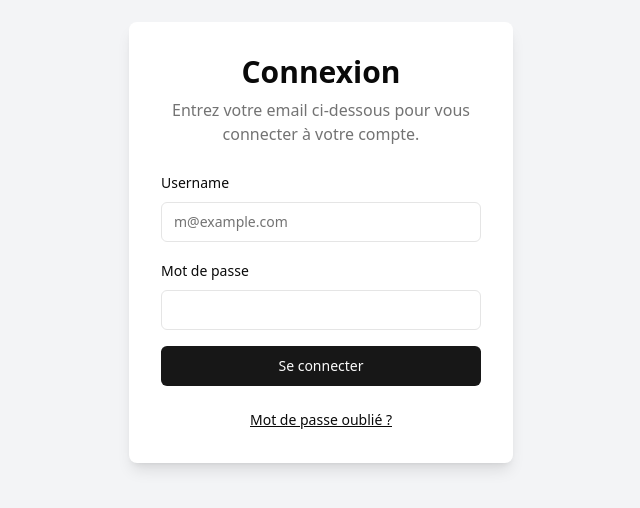
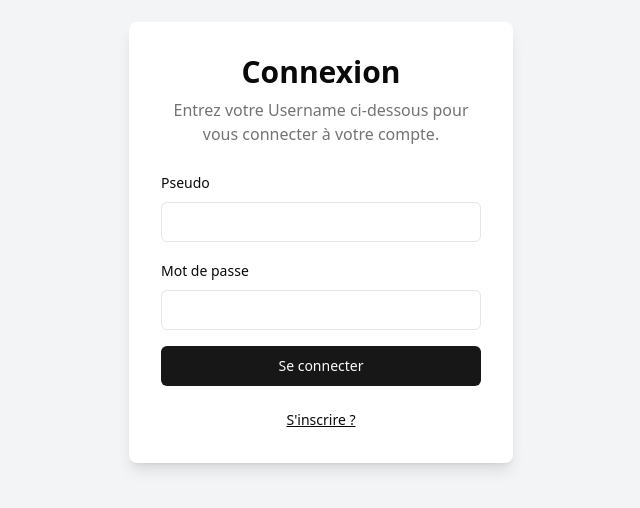
Before and after one commit to KTaclysme/web-project, a React (Vite) app in the folder client/: page /login in a window 1280 px wide. Shown: the part 158-666 px from the top of the page, without its empty margins (319-959 px from the left). Built offline with nearby package versions, Linux system fonts and the light colour scheme.

Commit message:
fix(front): signup and login

```diff
--- a/client/src/App.tsx
+++ b/client/src/App.tsx
@@ -7,9 +7,9 @@ function App() {
   return (
     <>
       <Routes>
+        <Route path="/login" element={<Login />} />
         <Route path="/signup" element={<SignUp />} />
-        <Route path="/login" element={<Login />} />
-        <Route path="/" element={<Navigate replace to="/login" />} />
+        <Route path="/" element={<Navigate replace to="/signup" />} />
       </Routes>
     </>
   );
--- a/client/src/landing/Login.tsx
+++ b/client/src/landing/Login.tsx
@@ -57,16 +57,15 @@ export default function Login() {
         <div className="space-y-2 text-center">
           <h1 className="text-3xl font-bold">Connexion</h1>
           <p className="text-muted-foreground">
-            Entrez votre email ci-dessous pour vous connecter à votre compte.
+            Entrez votre Username ci-dessous pour vous connecter à votre compte.
           </p>
         </div>
         <form className="space-y-4" onSubmit={handleLogin}>
           <div className="space-y-2">
-            <Label htmlFor="username">Username</Label>
+            <Label htmlFor="username">Pseudo</Label>
             <Input
               id="username"
               type="username"
-              placeholder="m@example.com"
               required
               value={username}
               onChange={(e) => setUsername(e.target.value)}
@@ -87,10 +86,10 @@ export default function Login() {
           </Button>
         </form>
         <Link
-          to="#"
+          to="/signup"
           className="inline-block w-full text-center text-sm underline"
         >
-          Mot de passe oublié ?
+          S'inscrire ?
         </Link>
       </div>
     </div>
--- a/client/src/landing/SignUp.tsx
+++ b/client/src/landing/SignUp.tsx
@@ -50,21 +50,24 @@ export default function SignUp() {
       <div className="mx-auto max-w-sm space-y-6 bg-white p-8 shadow-lg rounded-lg">
         <div className="space-y-2 text-center">
           <h1 className="text-3xl font-bold">Inscription</h1>
+          <p className="text-muted-foreground">
+            Entrez votre Username ci-dessous pour vous connecter à votre compte.
+          </p>
         </div>
         <form className="space-y-4" onSubmit={handleSignup}>
+          {" "}
           <div className="space-y-2">
-            <Label htmlFor="username">Username</Label>
+            <Label htmlFor="username">Pseudo</Label>{" "}
             <Input
               id="username"
               type="text"
-              placeholder="username"
               required
               value={username}
               onChange={(e) => setUsername(e.target.value)}
             />
           </div>
           <div className="space-y-2">
-            <Label htmlFor="password">Password</Label>
+            <Label htmlFor="password">Mot de passe</Label>
             <Input
               id="password"
               type="password"
```
